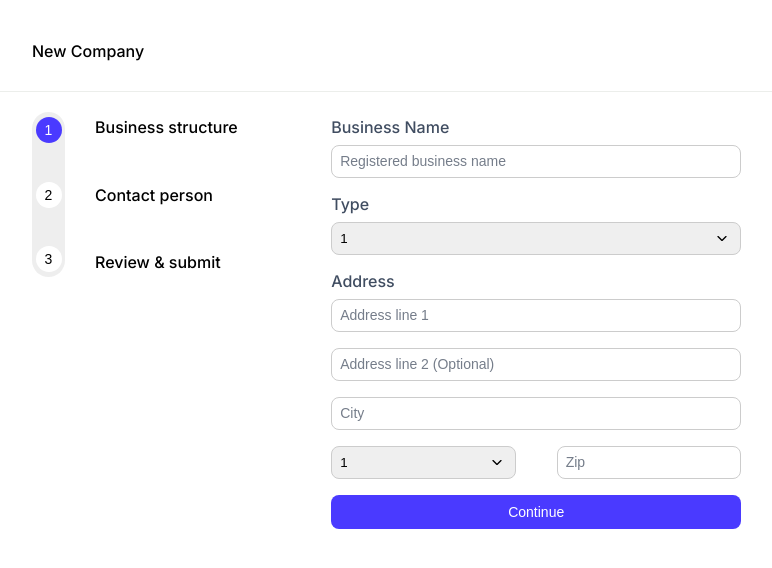
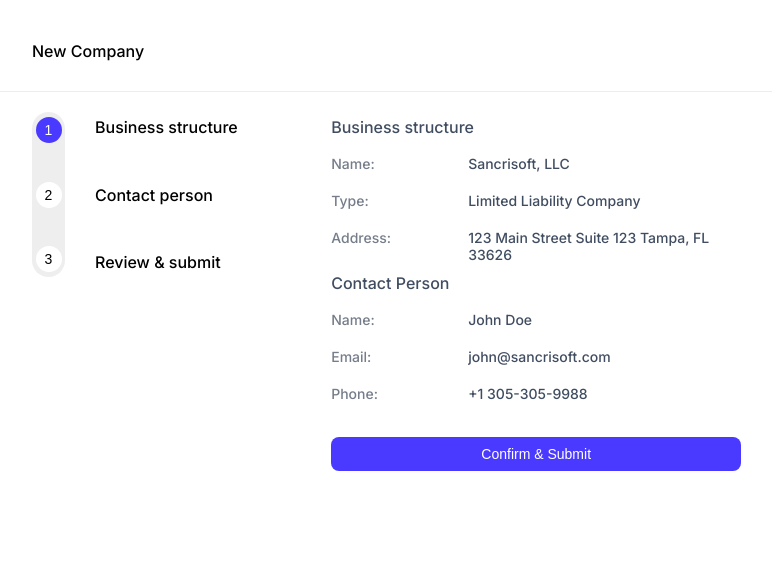
Before and after one commit to yeynerArenales/companycreator, a Next.js app: page / in a window 1280 px wide. Shown: the top 568 px of the page, without its empty margins (56-828 px from the left). Built offline with nearby package versions, Linux system fonts and the light colour scheme.

Commit message:
feat: review design

```diff
--- a/src/app/components/Buttons/Button.tsx
+++ b/src/app/components/Buttons/Button.tsx
@@ -6,9 +6,10 @@ import styled from "styled-components";
 
 interface CustomButtonProps {
   label: string;
+  marginTop?: string;
 }
 
-const Button = styled.button<{ selected?: boolean }>`
+const Button = styled.button<{ marginTop?: string }>`
   cursor: pointer;
   width: 100%;
   height: 34px;
@@ -21,8 +22,16 @@ const Button = styled.button<{ selected?: boolean }>`
   border-radius: 8px;
   font-weight: 400;
   font-size: 14px;
+  margin-top: ${(props) => (props.marginTop ? props.marginTop : 0)};
 `;
 
-export const CustomButton: React.FC<CustomButtonProps> = ({ label }) => {
-  return <Button type="submit">{label}</Button>;
+export const CustomButton: React.FC<CustomButtonProps> = ({
+  label,
+  marginTop = "",
+}) => {
+  return (
+    <Button marginTop={marginTop} type="submit">
+      {label}
+    </Button>
+  );
 };
--- /dev/null
+++ b/src/app/components/Review/index.tsx
@@ -0,0 +1,80 @@
+"use client";
+import React from "react";
+
+// Style
+import styled from "styled-components";
+import { CustomButton } from "../Buttons";
+
+// Components
+
+const Container = styled.div`
+  width: 410px;
+  margin: 25px 0;
+`;
+
+const SubTitle = styled.h2`
+  font-weight: 500;
+  margin-bottom: 8px;
+  font-size: 16px;
+  color: #404d61;
+  margin-top: 0;
+`;
+
+const BoxProperties = styled.div`
+  width: 100%;
+  height: auto;
+  display: flex;
+`;
+
+const Key = styled.h3`
+  font-size: 14px;
+  color: #757d8a;
+  font-weight: 500;
+  width: 137px;
+  margin: 10px 0;
+`;
+
+const Value = styled.p`
+  margin: 10px 0;
+  font-size: 14px;
+  color: #404d61;
+  font-weight: 500;
+  text-overflow: ellipsis;
+  max-width: 273px;
+`;
+
+export const Review = ({}) => {
+  return (
+    <Container>
+      <SubTitle>Business structure</SubTitle>
+      <BoxProperties>
+        <Key>Name:</Key>
+        <Value>Sancrisoft, LLC</Value>
+      </BoxProperties>
+      <BoxProperties>
+        <Key>Type:</Key>
+        <Value>Limited Liability Company</Value>
+      </BoxProperties>
+      <BoxProperties>
+        <Key>Address:</Key>
+        <Value>123 Main Street Suite 123 Tampa, FL 33626</Value>
+      </BoxProperties>
+
+      <SubTitle>Contact Person</SubTitle>
+      <BoxProperties>
+        <Key>Name:</Key>
+        <Value>John Doe</Value>
+      </BoxProperties>
+      <BoxProperties>
+        <Key>Email:</Key>
+        <Value>john@sancrisoft.com</Value>
+      </BoxProperties>
+      <BoxProperties>
+        <Key>Phone:</Key>
+        <Value>+1 305-305-9988</Value>
+      </BoxProperties>
+
+      <CustomButton marginTop="25px" label="Confirm & Submit" />
+    </Container>
+  );
+};
--- a/src/app/components/Sidebar/index.tsx
+++ b/src/app/components/Sidebar/index.tsx
@@ -7,6 +7,7 @@ import styled from "styled-components";
 // Components
 import { BusinessForm } from "../../utils/Forms";
 import { SidebarButton } from "../Buttons";
+import { Review } from "../Review";
 
 const Container = styled.div`
   width: 30%;
@@ -79,7 +80,7 @@ const Sidebar = () => {
         </SubTitlesBox>
       </Container>
 
-      <BusinessForm />
+      <Review />
     </Test>
   );
 };
```
